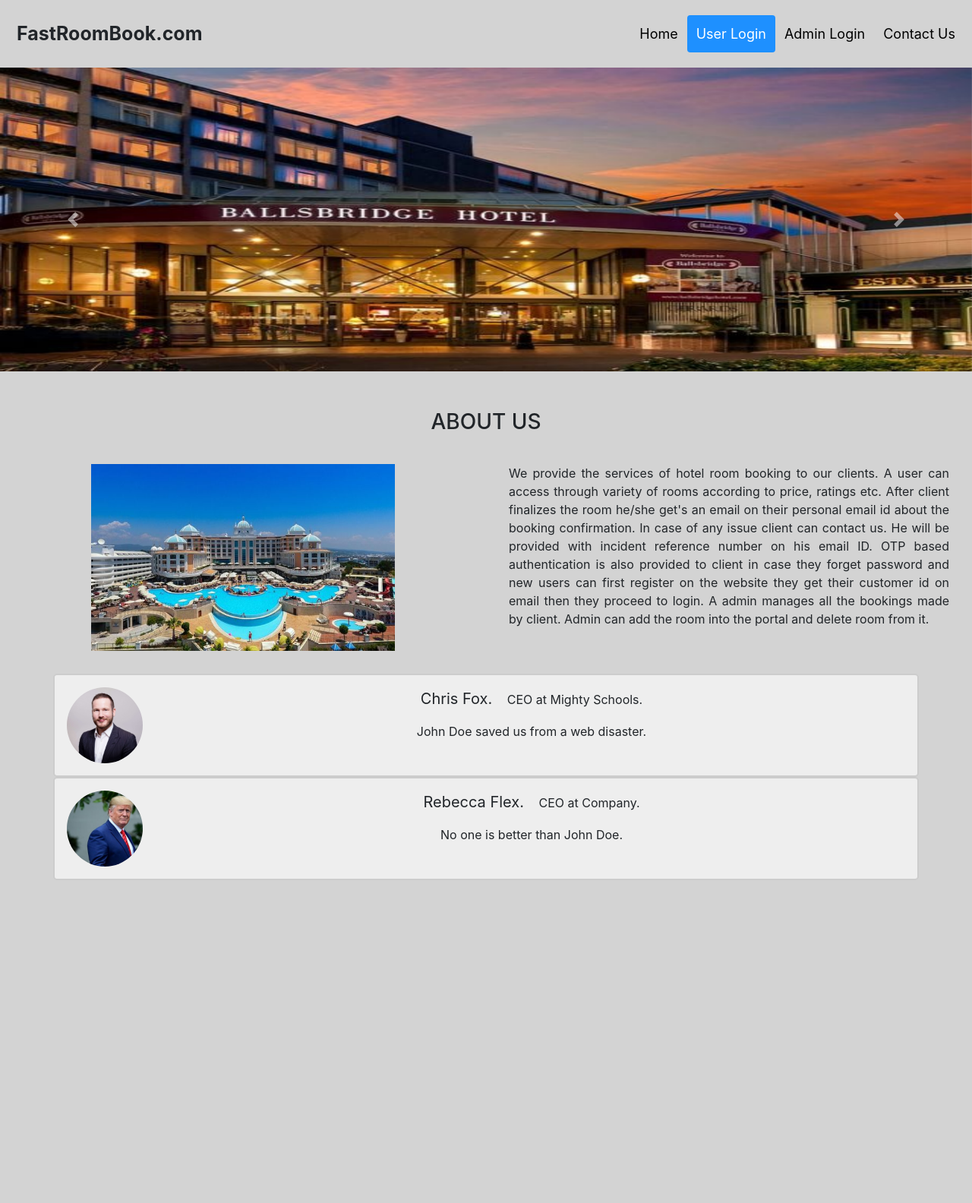
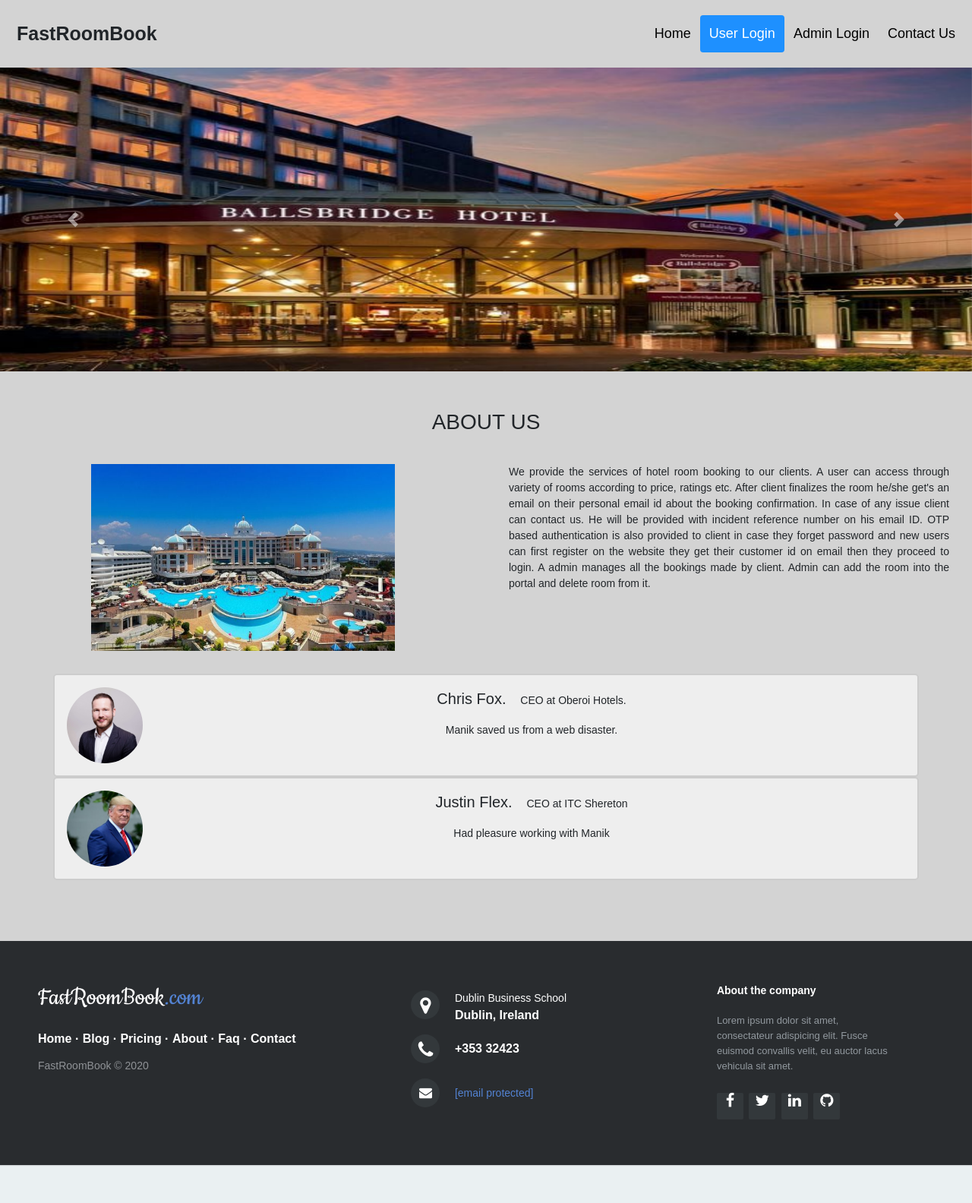
Before and after one commit to mahas500/Hotel-Booking-website-using-Javascript-and-Python, a Flask app: page / in a window 1280 px wide. Shown: the whole page at 76% size. Before the commit the page ends 1157 px from the top, so only its background shows below. Run offline with Flask 2, Linux system fonts and the light colour scheme; some libraries are stand-ins or nearby versions.

Commit message:
addition of footer on index, user dashboard and admin dashboard page

```diff
--- /dev/null
+++ b/hotel-Backend/static/css/demo.css
@@ -0,0 +1,100 @@
+@import url('https://fonts.googleapis.com/css?family=Open+Sans:400,700');
+
+*{
+	padding:0;
+	margin:0;
+}
+
+html{
+	background-color: #eaf0f2;
+}
+
+body{
+	font:14px/1.5 Arial, Helvetica, sans-serif;
+}
+
+header{
+	text-align: center;
+	padding-top: 100px;
+	margin-bottom:200px;
+}
+
+header h1{
+	font: normal 32px/1.5 'Open Sans', sans-serif;
+	color: #3F71AE;
+	padding-bottom: 16px;
+}
+
+header h2{
+	color: #F05283;
+}
+
+header h2 a{
+	color:inherit;
+	text-decoration: none;
+	display: inline-block;
+	border: 1px solid #F05283;
+	padding: 10px 15px;
+	border-radius: 3px;
+	font: bold 14px/1 'Open Sans', sans-serif;
+	text-transform: uppercase;
+}
+
+header h2 a:hover{
+	background-color:#F05283;
+	transition:0.2s;
+	color:#fff;
+}
+
+header ul {
+	max-width: 600px;
+	margin: 60px auto 0;
+}
+
+header ul a{
+	text-decoration: none;
+	color: #FFF;
+	text-align: left;
+	background-color: #B9C1CA;
+	padding: 10px 16px;
+	border-radius: 2px;
+	opacity: 0.8;
+	font-size: 16px;
+	display: inline-block;
+	margin: 4px;
+	line-height: 1;
+	outline: none;
+
+	transition: 0.2s ease;
+}
+
+header ul li a.active{
+	background-color: #66B650;
+	pointer-events: none;
+}
+
+header ul li a:hover {
+	opacity: 1;
+}
+
+header ul{
+	list-style: none;
+	padding: 0;
+}
+
+header ul li{
+	display: inline-block;
+}
+
+
+/* In our demo, the footers are fixed to the bottom of the page */
+
+footer{
+	position: fixed;
+	bottom: 0;
+}
+
+@media (max-height:800px){
+	footer { position: static; }
+	header { padding-top:40px; }
+}
--- /dev/null
+++ b/hotel-Backend/static/css/footer-distributed-with-address-and-phones.css
@@ -0,0 +1,168 @@
+.footer-distributed{
+	background-color: #292c2f;
+	box-shadow: 0 1px 1px 0 rgba(0, 0, 0, 0.12);
+	box-sizing: border-box;
+	width: 100%;
+	text-align: left;
+	font: bold 16px sans-serif;
+
+	padding: 55px 50px;
+	margin-top: 80px;
+}
+
+.footer-distributed .footer-left,
+.footer-distributed .footer-center,
+.footer-distributed .footer-right{
+	display: inline-block;
+	vertical-align: top;
+}
+
+/* Footer left */
+
+.footer-distributed .footer-left{
+	width: 40%;
+}
+
+/* The company logo */
+
+.footer-distributed h3{
+	color:  #ffffff;
+	font: normal 36px 'Cookie', cursive;
+	margin: 0;
+}
+
+.footer-distributed h3 span{
+	color:  #5383d3;
+}
+
+/* Footer links */
+
+.footer-distributed .footer-links{
+	color:  #ffffff;
+	margin: 20px 0 12px;
+	padding: 0;
+}
+
+.footer-distributed .footer-links a{
+	display:inline-block;
+	line-height: 1.8;
+	text-decoration: none;
+	color:  inherit;
+}
+
+.footer-distributed .footer-company-name{
+	color:  #8f9296;
+	font-size: 14px;
+	font-weight: normal;
+	margin: 0;
+}
+
+/* Footer Center */
+
+.footer-distributed .footer-center{
+	width: 35%;
+}
+
+.footer-distributed .footer-center i{
+	background-color:  #33383b;
+	color: #ffffff;
+	font-size: 25px;
+	width: 38px;
+	height: 38px;
+	border-radius: 50%;
+	text-align: center;
+	line-height: 42px;
+	margin: 10px 15px;
+	vertical-align: middle;
+}
+
+.footer-distributed .footer-center i.fa-envelope{
+	font-size: 17px;
+	line-height: 38px;
+}
+
+.footer-distributed .footer-center p{
+	display: inline-block;
+	color: #ffffff;
+	vertical-align: middle;
+	margin:0;
+}
+
+.footer-distributed .footer-center p span{
+	display:block;
+	font-weight: normal;
+	font-size:14px;
+	line-height:2;
+}
+
+.footer-distributed .footer-center p a{
+	color:  #5383d3;
+	text-decoration: none;;
+}
+
+
+/* Footer Right */
+
+.footer-distributed .footer-right{
+	width: 20%;
+}
+
+.footer-distributed .footer-company-about{
+	line-height: 20px;
+	color:  #92999f;
+	font-size: 13px;
+	font-weight: normal;
+	margin: 0;
+}
+
+.footer-distributed .footer-company-about span{
+	display: block;
+	color:  #ffffff;
+	font-size: 14px;
+	font-weight: bold;
+	margin-bottom: 20px;
+}
+
+.footer-distributed .footer-icons{
+	margin-top: 25px;
+}
+
+.footer-distributed .footer-icons a{
+	display: inline-block;
+	width: 35px;
+	height: 35px;
+	cursor: pointer;
+	background-color:  #33383b;
+	border-radius: 2px;
+
+	font-size: 20px;
+	color: #ffffff;
+	text-align: center;
+	line-height: 35px;
+
+	margin-right: 3px;
+	margin-bottom: 5px;
+}
+
+/* If you don't want the footer to be responsive, remove these media queries */
+
+@media (max-width: 880px) {
+
+	.footer-distributed{
+		font: bold 14px sans-serif;
+	}
+
+	.footer-distributed .footer-left,
+	.footer-distributed .footer-center,
+	.footer-distributed .footer-right{
+		display: block;
+		width: 100%;
+		margin-bottom: 40px;
+		text-align: center;
+	}
+
+	.footer-distributed .footer-center i{
+		margin-left: 0;
+	}
+
+}
--- a/hotel-Backend/static/javascript/userIsLogin.js
+++ b/hotel-Backend/static/javascript/userIsLogin.js
@@ -12,6 +12,7 @@ $("document").ready(function()
             success: function(result)
             {
                 console.log(result);
+
             window.location.href = "http://127.0.0.1:5000/dashboard";
             }});
 
--- a/hotel-Backend/templates/adminDashboard.html
+++ b/hotel-Backend/templates/adminDashboard.html
@@ -10,7 +10,7 @@
 {% include 'adminDashboardMainContent.html' %}
 
 
-
+{% include 'footer.html' %}
 
 </body>
 </html>
--- a/hotel-Backend/templates/dashboard.html
+++ b/hotel-Backend/templates/dashboard.html
@@ -10,7 +10,7 @@
 {% include 'dashboardMainContent.html' %}
 
 
-
+{% include 'footer.html' %}
 
 </body>
 </html>
--- /dev/null
+++ b/hotel-Backend/templates/footer.html
@@ -0,0 +1,93 @@
+
+<!DOCTYPE html>
+<html>
+
+<head>
+
+	<meta charset="utf-8">
+	<meta http-equiv="X-UA-Compatible" content="IE=edge">
+	<meta name="viewport" content="width=device-width, initial-scale=1">
+	<meta name="keywords" content="footer, address, phone, icons" />
+
+	<title>Footer With Address And Phones</title>
+
+	<link rel="stylesheet" href="/static/css/demo.css">
+	<link rel="stylesheet" href="/static/css/footer-distributed-with-address-and-phones.css">
+
+	<link rel="stylesheet" href="https://maxcdn.bootstrapcdn.com/font-awesome/4.2.0/css/font-awesome.min.css">
+
+	<link href="https://fonts.googleapis.com/css?family=Cookie" rel="stylesheet" type="text/css">
+
+</head>
+
+	<body>
+
+		<footer class="footer-distributed">
+
+			<div class="footer-left">
+
+				<h3>FastRoomBook<span>.com</span></h3>
+
+				<p class="footer-links">
+					<a href="#">Home</a>
+					·
+					<a href="#">Blog</a>
+					·
+					<a href="#">Pricing</a>
+					·
+					<a href="#">About</a>
+					·
+					<a href="#">Faq</a>
+					·
+					<a href="#">Contact</a>
+				</p>
+
+				<p class="footer-company-name">FastRoomBook &copy; 2020</p>
+			</div>
+
+			<div class="footer-center">
+
+				<div>
+					<i class="fa fa-map-marker"></i>
+					<p><span>Dublin Business School</span> Dublin, Ireland</p>
+				</div>
+
+				<div>
+					<i class="fa fa-phone"></i>
+					<p>+353 32423</p>
+				</div>
+
+				<div>
+					<i class="fa fa-envelope"></i>
+					<p><a href="#"><span class="__cf_email__" data-cfemail="86f5f3f6f6e9f4f2c6e5e9ebf6e7e8ffa8e5e9eb">[email&#160;protected]</span></a></p>
+				</div>
+
+			</div>
+
+			<div class="footer-right">
+
+				<p class="footer-company-about">
+					<span>About the company</span>
+					Lorem ipsum dolor sit amet, consectateur adispicing elit. Fusce euismod convallis velit, eu auctor lacus vehicula sit amet.
+				</p>
+
+				<div class="footer-icons">
+
+					<a href="#"><i class="fa fa-facebook"></i></a>
+					<a href="#"><i class="fa fa-twitter"></i></a>
+					<a href="#"><i class="fa fa-linkedin"></i></a>
+					<a href="#"><i class="fa fa-github"></i></a>
+
+				</div>
+
+			</div>
+
+		</footer>
+
+
+		<script data-cfasync="false" src="/cdn-cgi/scripts/5c5dd728/cloudflare-static/email-decode.min.js"></script><script src="https://ajax.googleapis.com/ajax/libs/jquery/2.1.1/jquery.min.js"></script>
+		<script src="https://cdn.tutorialzine.com/misc/enhance/v2.js" async></script>
+
+	</body>
+
+</html>
--- a/hotel-Backend/templates/header.html
+++ b/hotel-Backend/templates/header.html
@@ -7,7 +7,7 @@
 <body>
 
 <div class="header">
-  <a class="logo">FastRoomBook.com</a>
+  <a class="logo">FastRoomBook</a>
   <div class="header-right">
     <a href="{{ url_for('index') }}">Home</a>
     <a class="active" href="{{ url_for('userLoginPage') }}">User Login</a>
--- a/hotel-Backend/templates/index.html
+++ b/hotel-Backend/templates/index.html
@@ -9,5 +9,7 @@
 
 {% include 'testimonial.html' %}
 
+{% include 'footer.html' %}
+
 </body>
 </html>
--- a/hotel-Backend/templates/testimonial.html
+++ b/hotel-Backend/templates/testimonial.html
@@ -43,14 +43,14 @@
 <body>
 <div class="container" align="center">
   <img src="/static/images/testimonial_2.jpg" alt="Avatar" style="width:100px; height:100px" >
-  <p><span>Chris Fox.</span> CEO at Mighty Schools.</p>
-  <p>John Doe saved us from a web disaster.</p>
+  <p><span>Chris Fox.</span> CEO at Oberoi Hotels.</p>
+  <p>Manik saved us from a web disaster.</p>
 </div>
 
 <div class="container" align="center">
   <img src="/static/images/testimonial_4.jpg" alt="Avatar" style="width:100px; height:100px">
-  <p><span>Rebecca Flex.</span> CEO at Company.</p>
-  <p>No one is better than John Doe.</p>
+  <p><span>Justin Flex.</span> CEO at ITC Shereton</p>
+  <p>Had pleasure working with Manik</p>
 </div>
 </body>
 </html>
```
